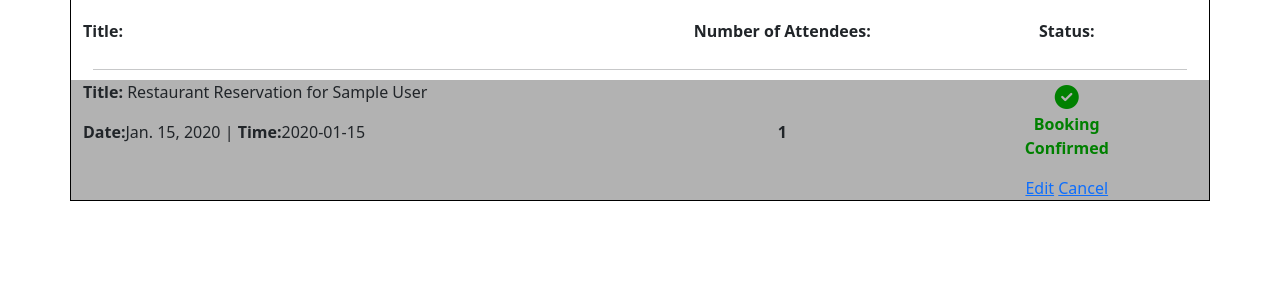
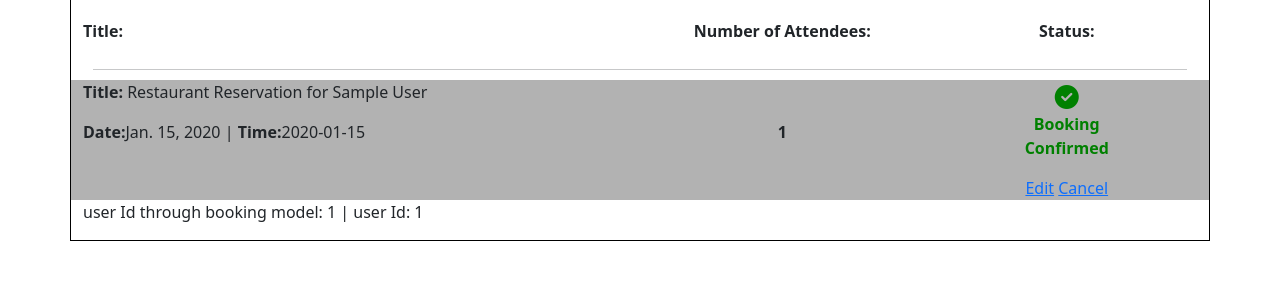
Before and after one commit to Alan-Bushell/la-cocina-del-diablo, a Django app: page /profile/ in a window 1280 px wide. Shown: the part 486-786 px from the top of the page. Run offline with Django 3.2, Linux system fonts and the light colour scheme; a user stored in the database is signed in; tables that the repository leaves empty hold one stand-in row (values such as "Sample post"); some libraries are stand-ins or nearby versions.

Commit message:
add user and booking id to template

```diff
--- a/templates/profile.html
+++ b/templates/profile.html
@@ -69,6 +69,7 @@
                         </div>
                     {% endif %}
             </div>
+            <p>user Id through booking model: {{ booking.customer.user.id}} | user Id: {{ user.id }}</p>
         {% endif %}
     {% endfor %}
 </div>
```
